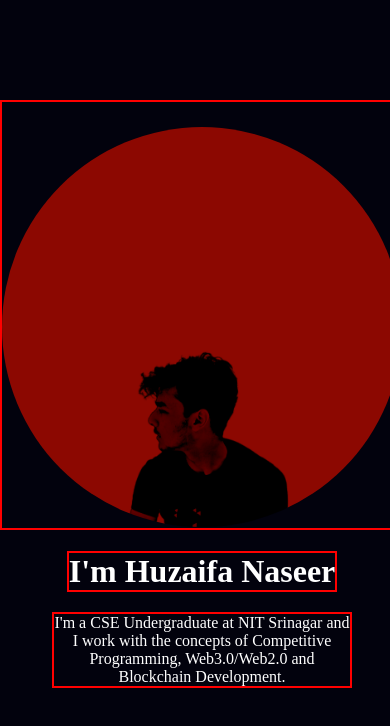
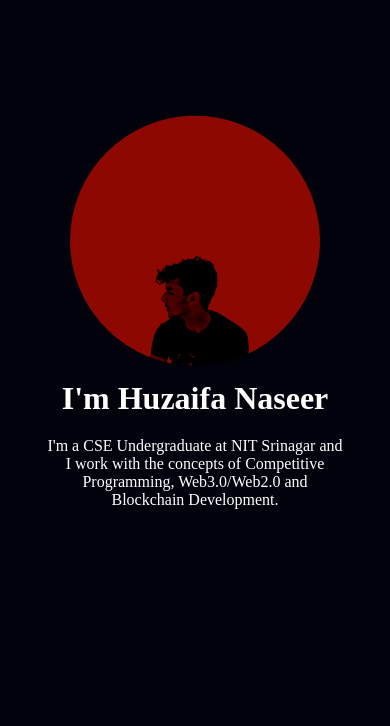
Before and after one commit to HN026/Resume, a plain HTML site: page index.html in a window 390 px wide. Drawn offline with Linux system fonts and the light colour scheme.

Commit message:
add updates

```diff
--- a/main.css
+++ b/main.css
@@ -14,7 +14,7 @@ body{
 
 
 .face1{
-    border: 2px red solid;
+    /* border: 2px red solid; */
     margin: 100px auto;
     text-align: center;
     width: fit-content;
@@ -25,12 +25,12 @@ body{
 }
 
 .myimage{
-    width:400px;
+    width: 400px;
     clip-path: circle();
 }
 
 .name{
-    border: 2px red solid;
+    /* border: 2px red solid; */
     margin: 100px auto;
     margin-top: -5px;
     width:fit-content
@@ -38,7 +38,7 @@ body{
 }
 
 .aboutme{
-    border: red 2px solid;
+    /* border: red 2px solid; */
     margin: 100px auto;
     margin-top: -60px;
     width: 300px;
@@ -46,5 +46,14 @@ body{
     position:relative;
     bottom:20px;
 
+}
+
+@media screen and (max-width:400px){
+
+
+.myimage{
+    width: 250px;
+    clip-path: circle();
+}
 
 }
```
